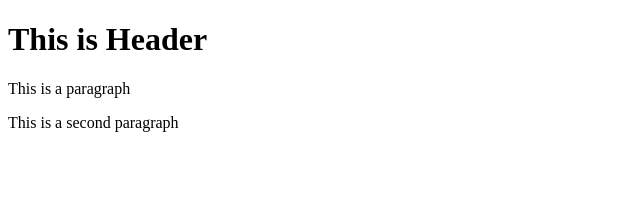
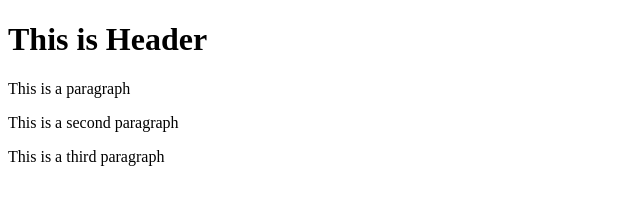
Before and after one commit to godazu/git-test, a website: page index.html in a window 1280 px wide. Shown: the whole page, without its empty margins (0-640 px from the left). Drawn offline with Linux system fonts and the light colour scheme.

Commit message:
fourth commit

```diff
--- a/index.html
+++ b/index.html
@@ -5,5 +5,6 @@
         <h1>This is Header</h1>
         <p> This is a paragraph</p>
         <p> This is a second paragraph</p>
+        <p> This is a third paragraph</p>
     </body>
 </html>
```
Also changed, not shown: package.json (added, +24 -0 lines), 2 other files.
